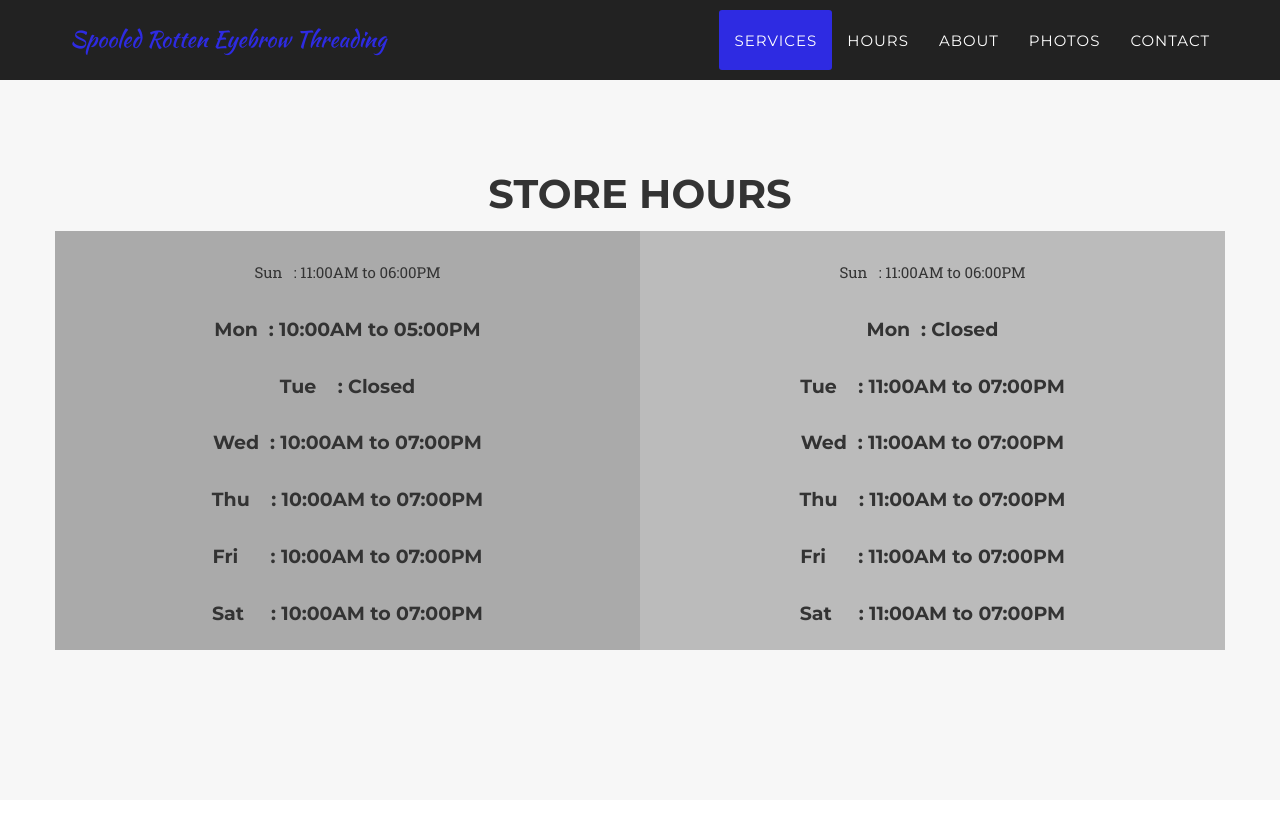
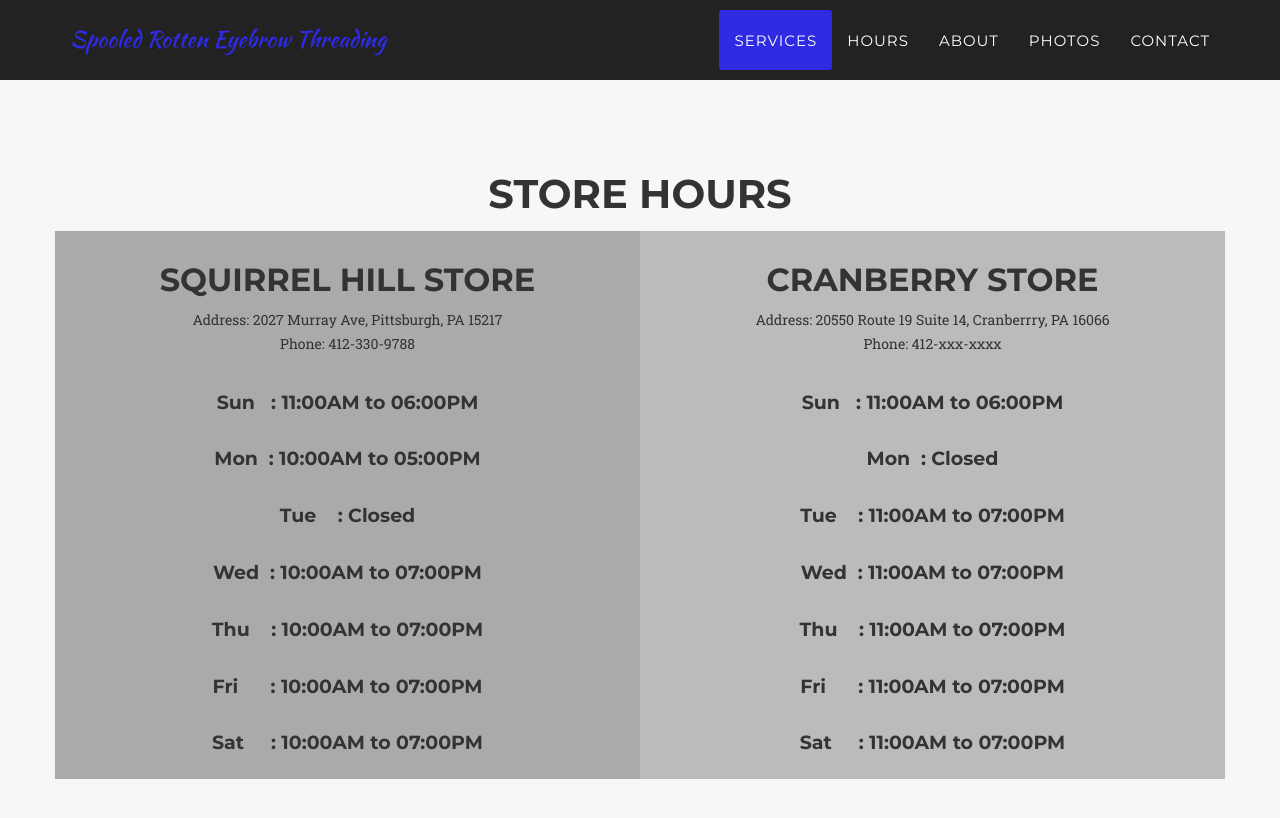
Before and after one commit to spooledrotten/spooledrotten.github.io, a Jekyll site: the page built from index.html, in a window 1280 px wide and 900 px high, scrolled down 1524 px. Shown: the top 818 px of the window. Built offline with Jekyll 4.4.1, drawn with Linux system fonts in a browser that asks for light colours; some web fonts are replaced.

Commit message:
102nd commit

```diff
--- a/_includes/team.html
+++ b/_includes/team.html
@@ -30,7 +30,7 @@
 <!--<h2>Two Equal Columns</h2>-->
 
 <div class="row">
-  <div class="column" style="background-color:#aaa;>
+  <div class="column" style="background-color:#aaa;">
     <h2>Squirrel Hill Store</h2>
         <p>Address: 2027 Murray Ave, Pittsburgh, PA 15217</br>Phone: 412-330-9788</p>
 
@@ -48,7 +48,7 @@
 
     <h4 class="service-heading"><br>Sat  &nbsp;&nbsp;&nbsp;&nbsp;: 10:00AM to 07:00PM</br></h4>
   </div>
-  <div class="column" style="background-color:#bbb;>
+  <div class="column" style="background-color:#bbb;">
     <h2>Cranberry Store</h2>
         <p>Address: 20550 Route 19 Suite 14, Cranberrry, PA 16066 </br>Phone: 412-xxx-xxxx</p>
         <h4 class="service-heading"><br>Sun  &nbsp;&nbsp;: 11:00AM to 06:00PM</br></h4>
```
